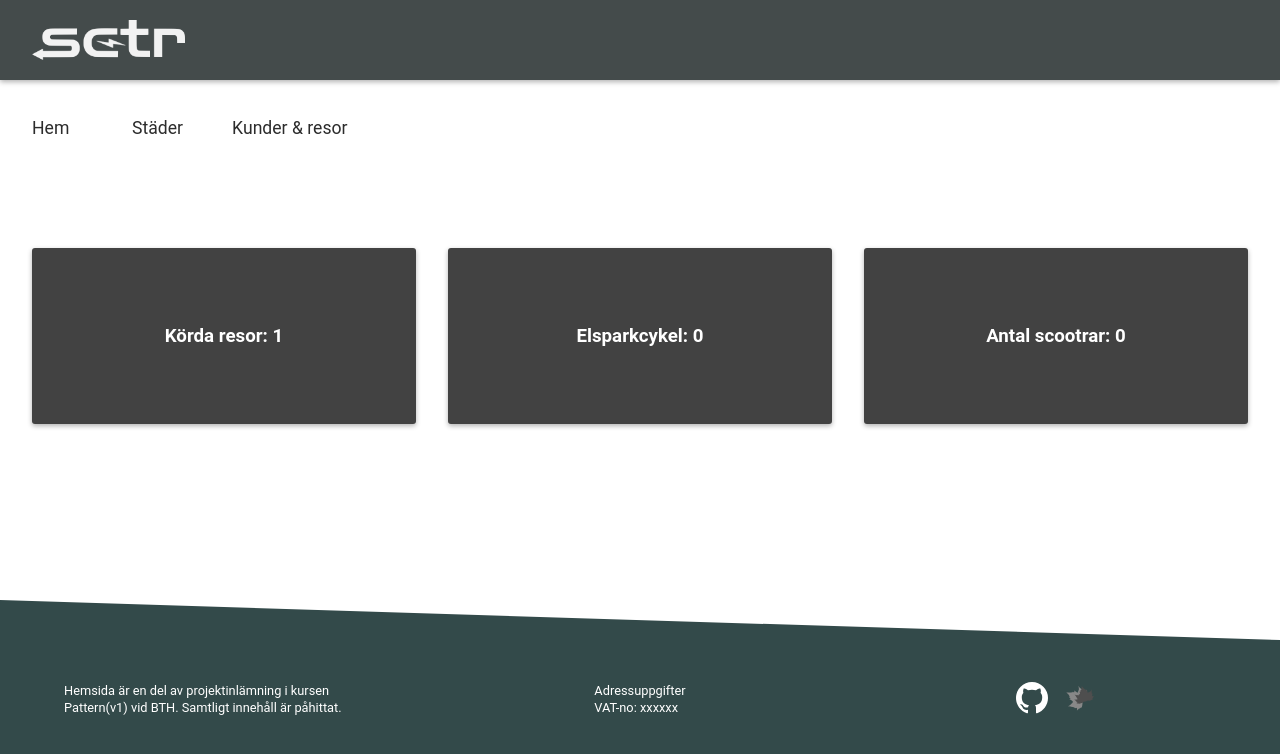
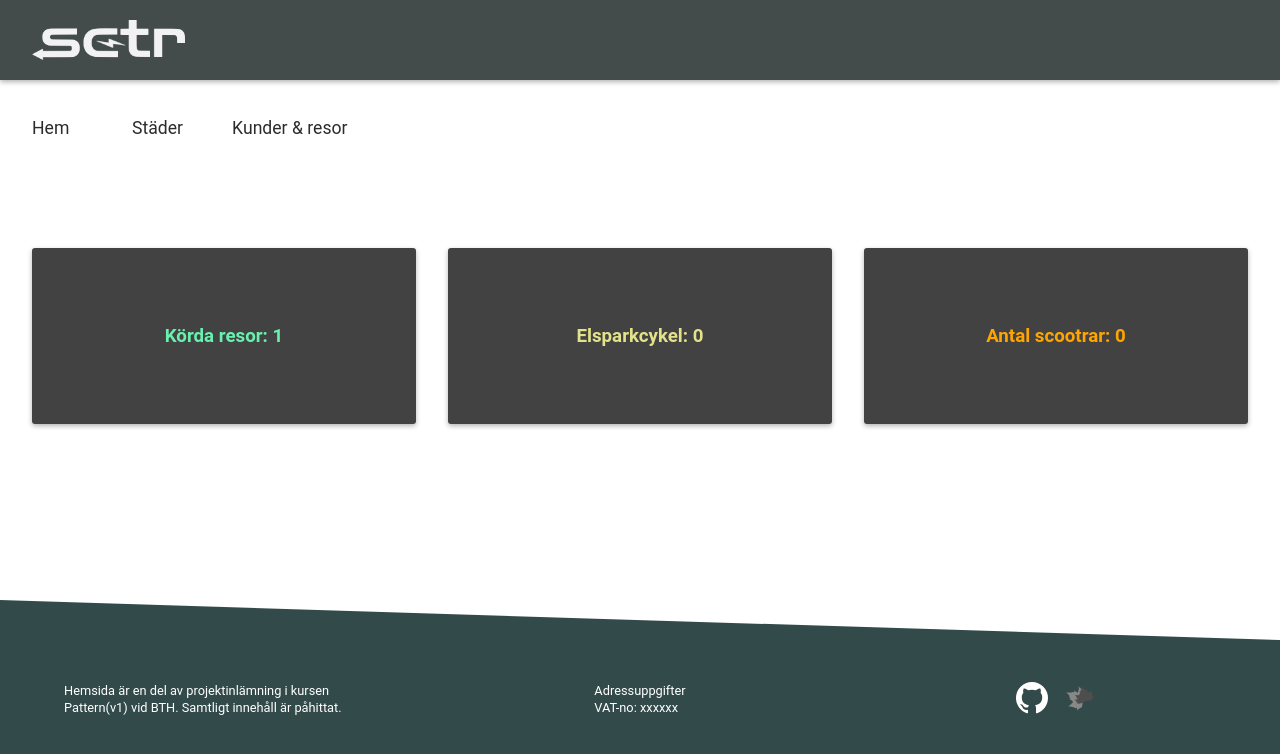
Before and after one commit to fahlstrm/pattern-adminweb, an Angular app: page / in a window 1280 px wide. Shown: the top 754 px of the page. Built offline with nearby package versions, Linux system fonts and the light colour scheme; no server answers; what @asymmetrik/ngx-leaflet would draw is missing.

Commit message:
moved date-time formatting to refresh

```diff
--- a/src/app/components/routes/city/city.component.html
+++ b/src/app/components/routes/city/city.component.html
@@ -1,27 +1,27 @@
 <a *ngFor="let city of cityService.cities | async" routerLink="/city/{{city.name}}" routerLinkActive="active" class="nav-link">{{city.name}}</a>
 
 <span>
-    <div class="round green"><mat-icon>electric_scooter</mat-icon></div>
+    <div class="round green-background"><mat-icon>electric_scooter</mat-icon></div>
     <p> = Tillgänglig </p>
 <!-- </span>
 <span> -->
-    <div class="round yellow"><mat-icon>battery_alert</mat-icon></div>
+    <div class="round yellow-background"><mat-icon>battery_alert</mat-icon></div>
     <p> = Laddning nödvändig</p>
 <!-- </span>
 <span> -->
-    <div class="round grey"><mat-icon>electric_scooter</mat-icon></div>
+    <div class="round grey-background"><mat-icon>electric_scooter</mat-icon></div>
     <p> = Körs</p>
 <!-- </span>
 <span> -->
-    <div class="round red"><mat-icon>electric_scooter</mat-icon></div>
+    <div class="round red-background"><mat-icon>electric_scooter</mat-icon></div>
     <p> = Inaktiv</p>
 <!-- </span>
 <span> -->
-    <div class="round purple"><mat-icon>local_parking</mat-icon></div>
+    <div class="round purple-background"><mat-icon>local_parking</mat-icon></div>
     <p> = Parkering</p>
 <!-- </span>
 <span> -->
-    <div class="round orange"><mat-icon>battery_charging_full</mat-icon></div>
+    <div class="round orange-background"><mat-icon>battery_charging_full</mat-icon></div>
     <p> = Laddstation</p>
 </span>
 
--- a/src/app/components/routes/home/home.component.html
+++ b/src/app/components/routes/home/home.component.html
@@ -1,11 +1,11 @@
 <div class="content-div center-content box-shadow align-items">
-    <h3> Körda resor: {{log.length}} </h3>
+    <h3 class="green"> Körda resor: {{log.length}} </h3>
+</div>
+
+<div class="content-div center-content box-shadow align-items red">
+    <h3 class="yellow"> Elsparkcykel: {{log[log.length-1].scooter_id}}  </h3>
 </div>
 
 <div class="content-div center-content box-shadow align-items">
-    <h3> Elsparkcykel: {{log[log.length-1].scooter_id}}  </h3>
+   <h3 class="orange"> Antal scootrar: {{scooters.length}} </h3>
 </div>
-
-<div class="content-div center-content box-shadow align-items">
-   <h3> Antal scootrar: {{scooters.length}} </h3>
-</div>
--- a/src/app/components/tables/customer-table/customer-table.component.ts
+++ b/src/app/components/tables/customer-table/customer-table.component.ts
@@ -49,6 +49,7 @@ export class CustomerTableComponent implements AfterViewInit {
   openDialog(customer: any): void {
     this.customerService.setUser(customer.id);
     this.dialog.open(CustomerDialogComponent, {
+      width: "80vw",
       data: customer
     });
   }
--- a/src/app/components/tables/log-table/log-table.component.ts
+++ b/src/app/components/tables/log-table/log-table.component.ts
@@ -56,6 +56,7 @@ export class LogTableComponent implements AfterViewInit {
     console.log(log)
     this.customerService.setUser(log.customer_id);
     this.dialog.open(CustomerDialogComponent, {
+      width: "80vw",
       data: log
     });
   }
--- a/src/app/components/tables/user-log-table/user-log-table.component.ts
+++ b/src/app/components/tables/user-log-table/user-log-table.component.ts
@@ -28,16 +28,20 @@ export class UserLogTableComponent implements AfterViewInit {
   ) {
     this.customerLogSubscription = this.customerService.getUserLog().subscribe(resources => {
       this.dataSource.data = resources;
-      this.dataSource.data.forEach(row => {
-        row.start_time = Date.parse(row.start_time);
-        row.end_time = Date.parse(row.end_time);
-      })
+
       this.dataSource.sort = this.sort;
       this.dataSource.paginator = this.paginator;
       this.table.dataSource = this.dataSource;
     })
   }
 
+  refresh(): void {
+    this.dataSource.data.forEach(row => {
+      row.start_time = Date.parse(row.start_time);
+      row.end_time = Date.parse(row.end_time);
+    })
+  }
+
   ngAfterViewInit(): void {
   }
 }
--- a/src/app/components/utils/dialogs/customer-dialog/customer-dialog.component.html
+++ b/src/app/components/utils/dialogs/customer-dialog/customer-dialog.component.html
@@ -1,4 +1,4 @@
-<h2>Logg för {{customer[0].username}} </h2>
+<h2 class="orange">Logg för {{customer[0].username}} </h2>
 <p>Kundid: {{customer[0].id}} </p>
 <p>Tillgångar: {{customer[0].funds}} </p>
 <app-user-log-table></app-user-log-table>
--- a/src/styles.css
+++ b/src/styles.css
@@ -100,27 +100,47 @@ mat-dialog-content::-webkit-scrollbar-thumb, body::-webkit-scrollbar-thumb {
 
 
 
-.green {
+.green-background {
     background-color: #69f0ae;
 }
 
-.purple {
+.green {
+    color: #69f0ae
+}
+
+.purple-backgorund {
     background-color: #7b1fa2;
 }
 
-.orange {
+.purple {
+    color: #7b1fa2;
+}
+
+.orange-background {
     background-color: orange;
 }
 
-.red {
+.orange {
+    color: orange;
+}
+
+.red-background {
     background-color: lightcoral;
 }
 
-.yellow {
+.red {
+    color: lightcoral
+}
+
+.yellow-background {
     background-color: rgb(226, 226, 138);
 }
 
-.grey {
+.yellow {
+    color: rgb(226, 226, 138);
+}
+
+.grey-background {
     background-color: grey;
     color: white;
 }
```
